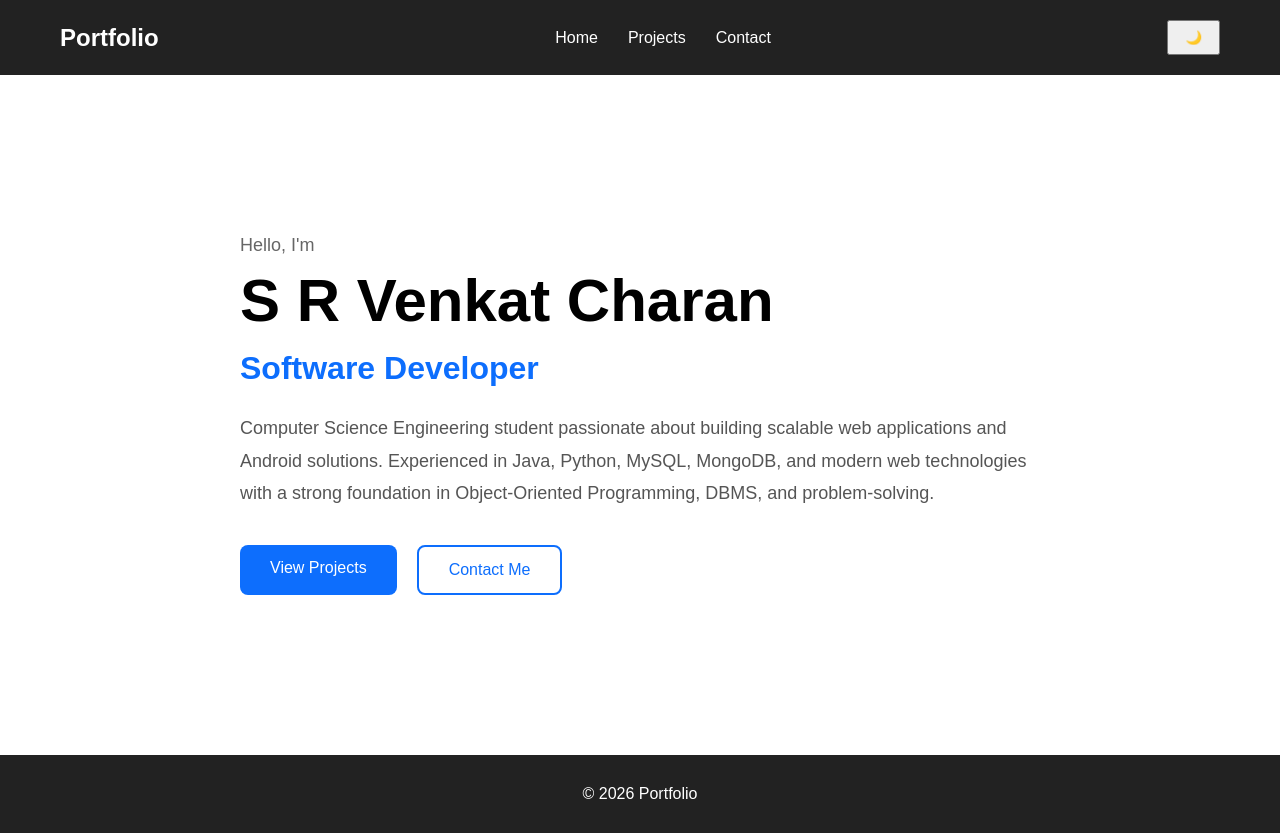
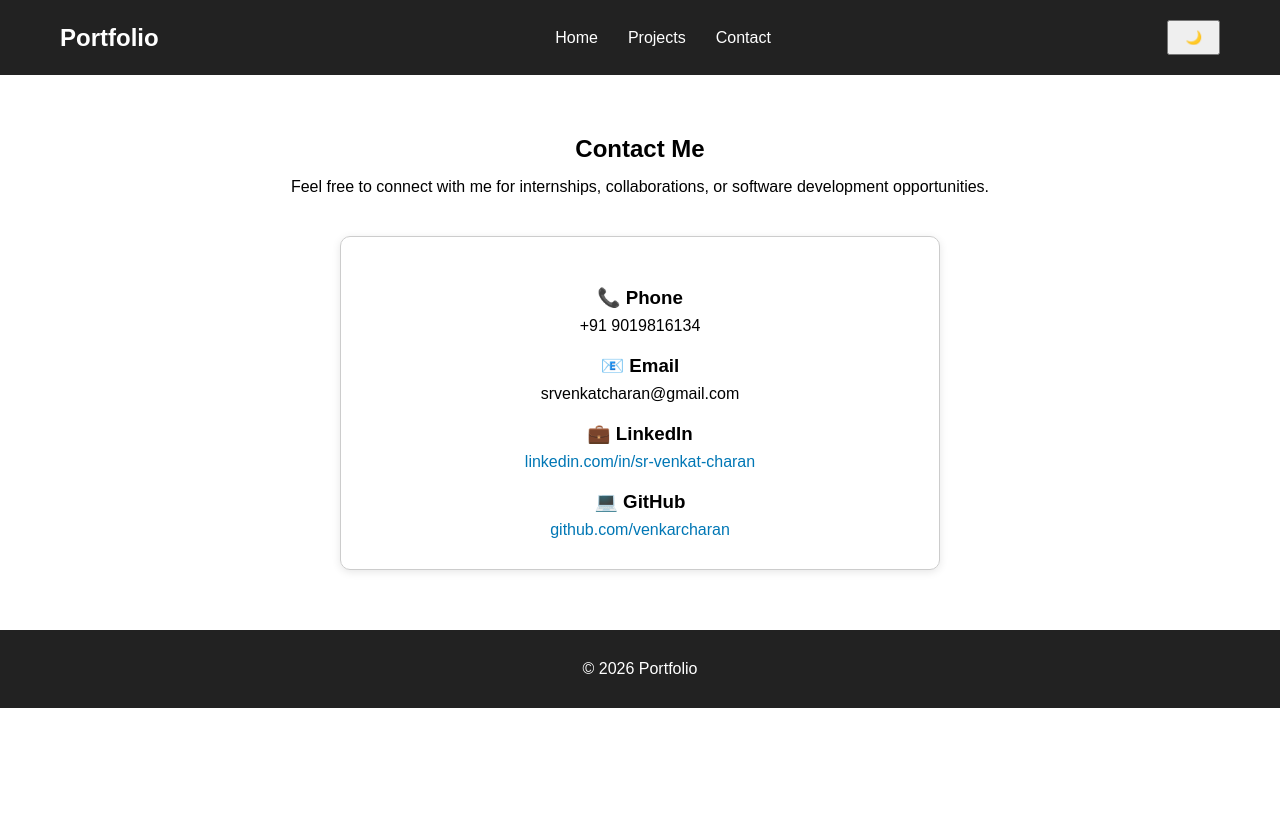
Before and after one commit to venkarcharan/venkat-portfolio, a React (Vite) app: page /#/contact in a window 1280 px wide. After the commit the page ends 800 px from the top, so only its background shows below. Built offline with nearby package versions, Linux system fonts and the light colour scheme.

Commit message:
Use HashRouter for GitHub Pages

```diff
--- a/src/router/AppRouter.jsx
+++ b/src/router/AppRouter.jsx
@@ -1,4 +1,4 @@
-import { BrowserRouter, Routes, Route } from "react-router-dom";
+import { HashRouter, Routes, Route } from "react-router-dom";
 
 import Layout from "../components/Layout/Layout";
 import Home from "../pages/Home/Home";
@@ -7,28 +7,17 @@ import Contact from "../pages/Contact/Contact";
 
 function AppRouter() {
   return (
-    <BrowserRouter>
+    <HashRouter>
       <Routes>
         <Route element={<Layout />}>
+          <Route index element={<Home />} />
 
-          <Route
-            path="/"
-            element={<Home />}
-          />
+          <Route path="/projects" element={<Projects />} />
 
-          <Route
-            path="/projects"
-            element={<Projects />}
-          />
-
-          <Route
-            path="/contact"
-            element={<Contact />}
-          />
-
+          <Route path="/contact" element={<Contact />} />
         </Route>
       </Routes>
-    </BrowserRouter>
+    </HashRouter>
   );
 }
 
```
